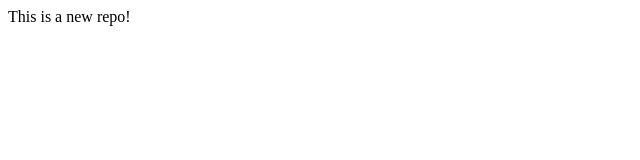
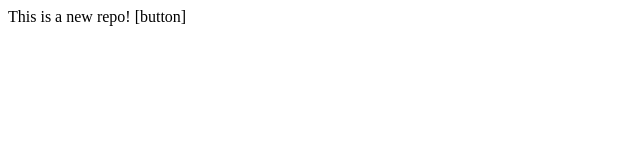
Before and after one commit to Tech-aarambh/Localrepo, a plain HTML site: page index.html in a window 1280 px wide. Shown: the full height of the page, 0-640 px from the left. Drawn offline with Linux system fonts and the light colour scheme.

Commit message:
Add button

```diff
--- a/index.html
+++ b/index.html
@@ -1 +1 @@
-<p>This is a new repo!</p>
+<p>This is a new repo! [button]</p>
```
